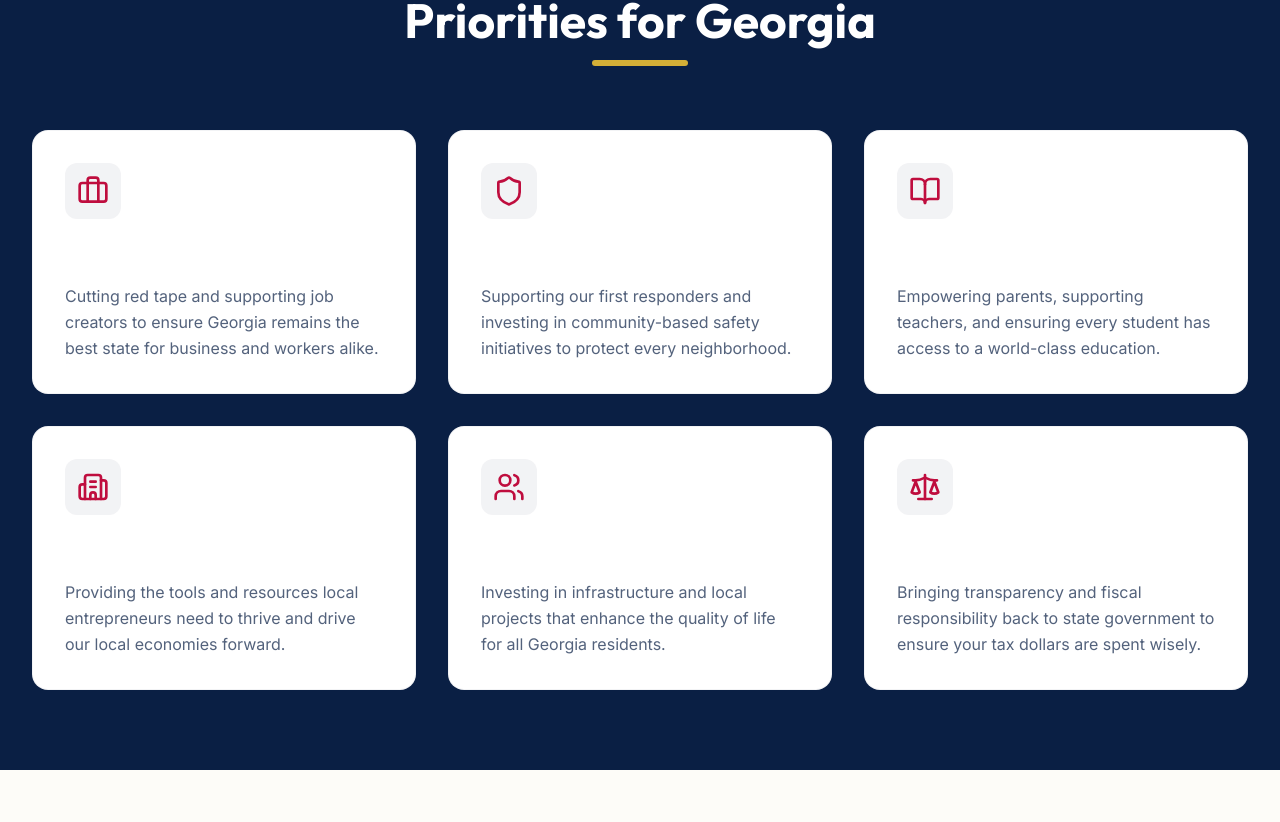
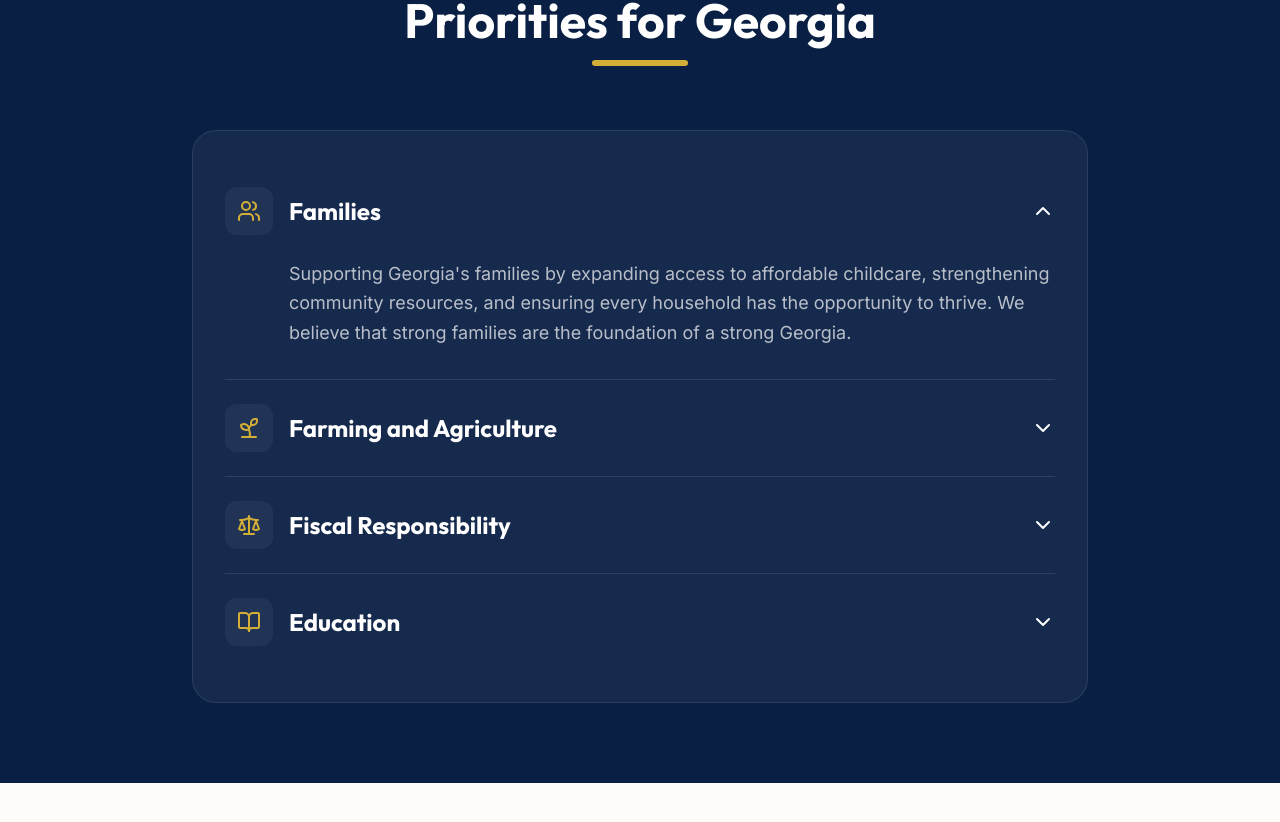
Before and after one commit to Awkward8787/RYANFORGA, a React (Vite) app: page / in a window 1280 px wide. Shown: the part 1954-2776 px from the top of the page. Built offline with nearby package versions, Linux system fonts and the light colour scheme; no server answers.

Commit message:
feat: Update campaign year and add accordion component
Updates the campaign year from 2027 to 2026 in the page title and Gemini service.
Introduces a new AccordionItem component for structured content display.
Adds dependencies for express and dotenv.

```diff
--- a/index.html
+++ b/index.html
@@ -3,7 +3,7 @@
   <head>
     <meta charset="UTF-8" />
     <meta name="viewport" content="width=device-width, initial-scale=1.0" />
-    <title>Ryan for Georgia | Marcus Ryan 2027</title>
+    <title>Ryan for Georgia | Marcus Ryan 2026</title>
     <link rel="preconnect" href="https://fonts.googleapis.com">
     <link rel="preconnect" href="https://fonts.gstatic.com" crossorigin>
     <link href="https://fonts.googleapis.com/css2?family=Inter:wght@300;400;500;600;700;800;900&family=Outfit:wght@300;400;500;600;700;800;900&display=swap" rel="stylesheet">
--- a/src/App.tsx
+++ b/src/App.tsx
@@ -4,7 +4,7 @@ import {
   Menu, X, Heart, Users, BookOpen, Shield, Briefcase,
   Building2, Scale, Calendar, MapPin, Mail, Phone,
   Facebook, Twitter, Instagram, ArrowRight, CheckCircle2,
-  ChevronRight, DollarSign, Newspaper
+  ChevronRight, DollarSign, Newspaper, ChevronDown, Sprout
 } from 'lucide-react';
 import { getCampaignUpdates, getNearbyOffices } from './services/geminiService';
 
@@ -159,6 +159,45 @@ const Navbar = () => {
   );
 };
 
+const AccordionItem = ({ title, icon: Icon, children, isOpen, onClick }: any) => {
+  return (
+    <div className="border-b border-white/10 last:border-none">
+      <button
+        onClick={onClick}
+        className="w-full py-6 flex items-center justify-between text-left hover:text-ga-gold transition-colors group"
+      >
+        <div className="flex flex-row items-center gap-4">
+          <div className="w-12 h-12 rounded-xl bg-white/5 flex items-center justify-center group-hover:bg-ga-gold/20 transition-colors">
+            <Icon size={24} className="text-ga-gold" />
+          </div>
+          <h3 className="text-xl md:text-2xl font-bold">{title}</h3>
+        </div>
+        <motion.div
+          animate={{ rotate: isOpen ? 180 : 0 }}
+          transition={{ duration: 0.3 }}
+        >
+          <ChevronDown size={24} />
+        </motion.div>
+      </button>
+      <AnimatePresence>
+        {isOpen && (
+          <motion.div
+            initial={{ height: 0, opacity: 0 }}
+            animate={{ height: 'auto', opacity: 1 }}
+            exit={{ height: 0, opacity: 0 }}
+            transition={{ duration: 0.3 }}
+            className="overflow-hidden"
+          >
+            <div className="pb-8 pl-16 text-white/70 leading-relaxed text-lg">
+              {children}
+            </div>
+          </motion.div>
+        )}
+      </AnimatePresence>
+    </div>
+  );
+};
+
 const Section = ({ id, title, subtitle, children, className = "", dark = false }: any) => (
   <section id={id} className={`py-20 px-4 sm:px-6 lg:px-8 ${dark ? 'bg-ga-navy text-white' : 'bg-ga-cream'} ${className}`}>
     <div className="max-w-7xl mx-auto">
@@ -208,6 +247,7 @@ export default function App() {
   const [donationAmount, setDonationAmount] = useState<number | string>(25);
   const [customAmount, setCustomAmount] = useState('');
   const [news, setNews] = useState<string | null>(null);
+  const [openIssue, setOpenIssue] = useState<string | null>('families');
 
   useEffect(() => {
     getCampaignUpdates().then(setNews);
@@ -250,8 +290,7 @@ export default function App() {
               <span className="block text-2xl sm:text-3xl md:text-5xl text-white mt-4 tracking-widest">DISTRICT 176</span>
             </h1>
             <p className="text-xl md:text-2xl max-w-3xl mx-auto mb-10 text-white/90 font-light leading-relaxed">
-              Building a stronger, safer, and more prosperous Georgia for every family.
-              Together, we can secure our future and expand opportunity for all.
+              Real leadership Real results
             </p>
             <div className="flex flex-col sm:flex-row items-center justify-center gap-4">
               <a href="#donate" className="btn-primary px-10 py-4 text-lg w-full sm:w-auto">Donate Now</a>
@@ -306,7 +345,7 @@ export default function App() {
               />
             </div>
             <div className="absolute -bottom-8 -right-8 bg-ga-red text-white p-8 rounded-2xl shadow-xl hidden lg:block">
-              <p className="text-4xl font-display font-black">2027</p>
+              <p className="text-4xl font-display font-black">2026</p>
               <p className="uppercase tracking-widest text-xs font-bold">Election Year</p>
             </div>
           </motion.div>
@@ -316,10 +355,10 @@ export default function App() {
             whileInView={{ opacity: 1, x: 0 }}
             viewport={{ once: true }}
           >
-            <h3 className="text-3xl font-bold mb-6 text-ga-navy">A Democrat Fighting for Georgia's Future</h3>
+            <h3 className="text-3xl font-bold mb-6 text-ga-navy">A Leader Fighting for Georgia's Future</h3>
             <div className="space-y-6 text-ga-navy/80 leading-relaxed text-lg">
               <p>
-                Marcus Ryan is a dedicated Democrat, United States Marine, community leader, and lifelong Georgian.
+                Marcus Ryan is a United States Marine, community leader, and lifelong Georgian.
                 Raised with the values of hard work and integrity, Marcus has spent his career building
                 solutions that work for people, not special interests.
               </p>
@@ -356,37 +395,62 @@ export default function App() {
 
       {/* Issues Section */}
       <Section id="issues" subtitle="The Plan" title="Priorities for Georgia" dark>
-        <div className="grid md:grid-cols-2 lg:grid-cols-3 gap-8">
-          <IssueCard
-            icon={Briefcase}
-            title="Economic Opportunity"
-            description="Cutting red tape and supporting job creators to ensure Georgia remains the best state for business and workers alike."
-          />
-          <IssueCard
-            icon={Shield}
-            title="Public Safety"
-            description="Supporting our first responders and investing in community-based safety initiatives to protect every neighborhood."
-          />
-          <IssueCard
+        <div className="max-w-4xl mx-auto bg-white/5 rounded-3xl p-4 md:p-8 backdrop-blur-sm border border-white/10">
+          <AccordionItem
+            title="Families"
+            icon={Users}
+            isOpen={openIssue === 'families'}
+            onClick={() => setOpenIssue(openIssue === 'families' ? null : 'families')}
+          >
+            <p>
+              Supporting Georgia's families by expanding access to affordable childcare,
+              strengthening community resources, and ensuring every household has the
+              opportunity to thrive. We believe that strong families are the foundation
+              of a strong Georgia.
+            </p>
+          </AccordionItem>
+
+          <AccordionItem
+            title="Farming and Agriculture"
+            icon={Sprout}
+            isOpen={openIssue === 'farming'}
+            onClick={() => setOpenIssue(openIssue === 'farming' ? null : 'farming')}
+          >
+            <p>
+              Protecting our state's agricultural heritage by supporting local farmers,
+              investing in sustainable practices, and ensuring Georgia remains a leader
+              in global food production. We will fight for the resources our rural
+              communities need to prosper.
+            </p>
+          </AccordionItem>
+
+          <AccordionItem
+            title="Fiscal Responsibility"
+            icon={Scale}
+            isOpen={openIssue === 'fiscal'}
+            onClick={() => setOpenIssue(openIssue === 'fiscal' ? null : 'fiscal')}
+          >
+            <p>
+              Bringing transparency and accountability to state spending. We will cut
+              wasteful expenditures and ensure that every tax dollar is invested
+              wisely in our state's future. Marcus Ryan is committed to a balanced
+              budget that works for you.
+            </p>
+          </AccordionItem>
+
+          <AccordionItem
+            title="Education"
             icon={BookOpen}
-            title="Education First"
-            description="Empowering parents, supporting teachers, and ensuring every student has access to a world-class education."
-          />
-          <IssueCard
-            icon={Building2}
-            title="Small Business Growth"
-            description="Providing the tools and resources local entrepreneurs need to thrive and drive our local economies forward."
-          />
-          <IssueCard
-            icon={Users}
-            title="Community Development"
-            description="Investing in infrastructure and local projects that enhance the quality of life for all Georgia residents."
-          />
-          <IssueCard
-            icon={Scale}
-            title="Accountability"
-            description="Bringing transparency and fiscal responsibility back to state government to ensure your tax dollars are spent wisely."
-          />
+            isOpen={openIssue === 'education'}
+            onClick={() => setOpenIssue(openIssue === 'education' ? null : 'education')}
+          >
+            <p>
+              Empowering the next generation by investing in our schools, supporting
+              our teachers, and ensuring every student in District 176 has access to
+              a world-class education. Education is the key to expanding opportunity
+              for all Georgians.
+            </p>
+          </AccordionItem>
         </div>
       </Section>
 
@@ -568,8 +632,7 @@ export default function App() {
                 </span>
               </a>
               <p className="text-white/60 max-w-md mb-8 leading-relaxed">
-                Join our movement to build a stronger Georgia. Together, we can create
-                a future filled with opportunity, safety, and prosperity for every citizen.
+                Real leadership Real results
               </p>
               <div className="flex space-x-4">
                 <a href="#" className="w-10 h-10 rounded-full bg-white/10 flex items-center justify-center hover:bg-ga-red transition-colors">
--- a/src/services/geminiService.ts
+++ b/src/services/geminiService.ts
@@ -6,7 +6,7 @@ export async function getCampaignUpdates() {
   try {
     const response = await ai.models.generateContent({
       model: "gemini-3-flash-preview",
-      contents: "Find the latest news and public announcements regarding Marcus Ryan's 2027 campaign as a Democrat for Georgia State House Representative. Summarize in 3 bullet points for a 'Latest News' section.",
+      contents: "Find the latest news and public announcements regarding Marcus Ryan's 2026 campaign as a Democrat for Georgia State House Representative. Summarize in 3 bullet points for a 'Latest News' section.",
       config: {
         tools: [{ googleSearch: {} }],
       },
```
Also changed, not shown: package.json (+6 -6 lines), 1 other file (tests, documents, lock files or other folders).
